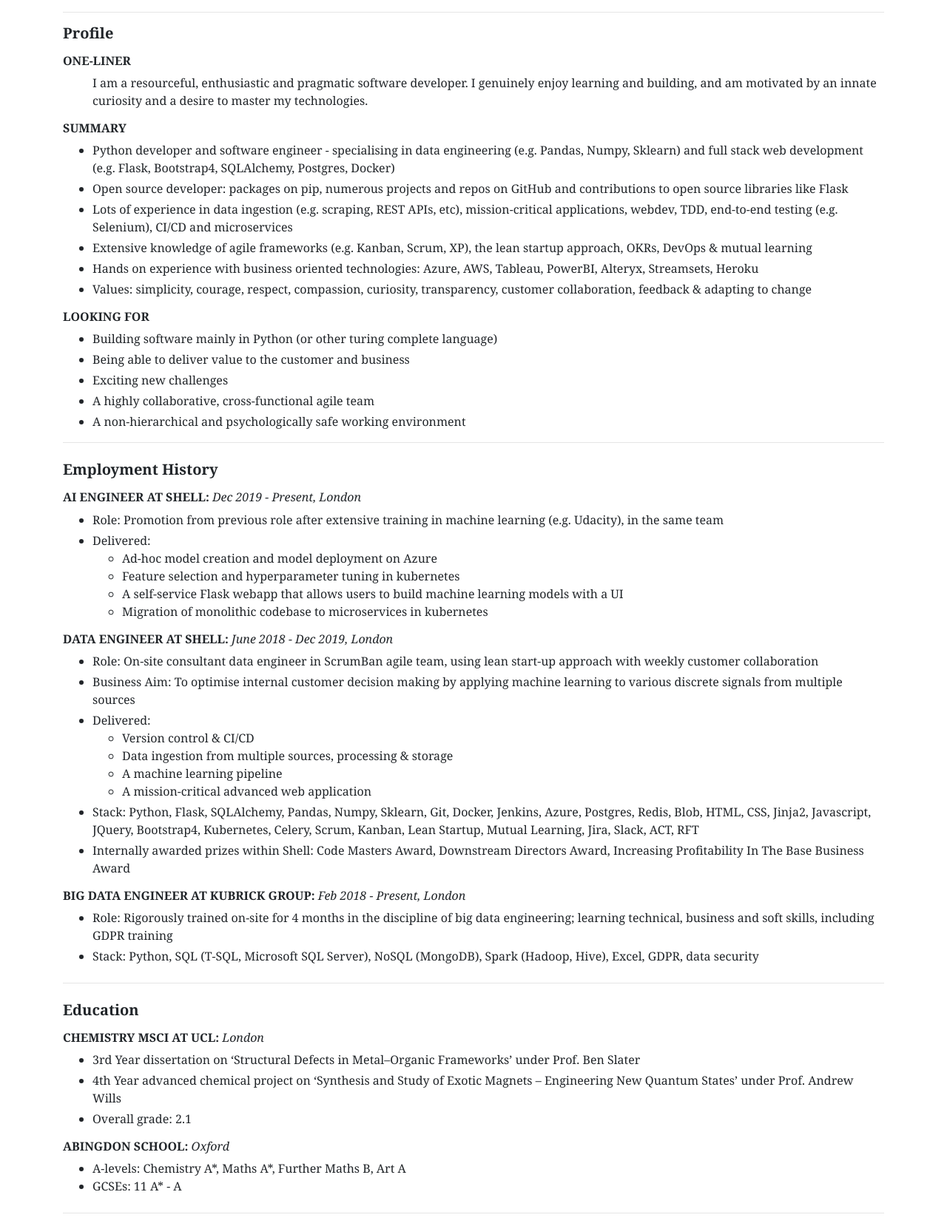
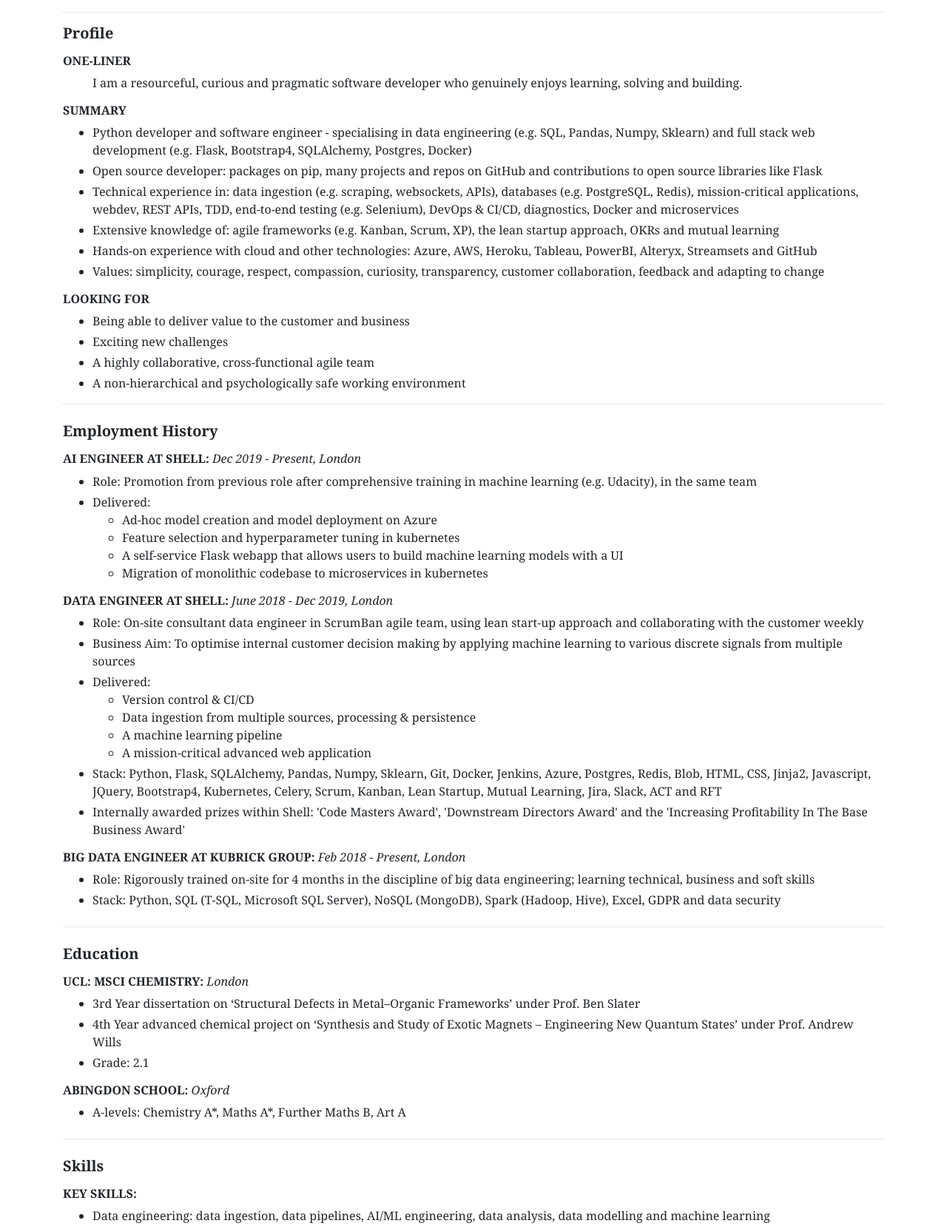
Before and after one commit to jackwardell/jackwardell, a Flask app: page / in a window 1280 px wide. Shown: the part 282-1940 px from the top of the page at 74% size. Run offline with Flask 2, Linux system fonts and the light colour scheme; some libraries are stand-ins or nearby versions.

Commit message:
updating

```diff
--- a/app/templates/index.html
+++ b/app/templates/index.html
@@ -43,7 +43,7 @@
         <div class="nav-scroller my-0">
             <nav class="nav d-flex justify-content-between my-0">
                 <a class="p-2" target="_blank" href="https://github.com/jackwardell">GitHub</a>
-                <a class="p-2" target="_blank" href="https://www.linkedin.com/in/jack-wardell-london/">LinkedIn</a>
+                <a class="p-2" target="_blank" href="https://www.linkedin.com/in/jack-wardell/">LinkedIn</a>
                 <a class="p-2" target="_blank" href="https://www.antipodecoefficient.com/">Antipode Coefficient</a>
                 <a class="p-2" target="_blank" href="https://github.com/jackwardell/jackwardell/raw/master/JACK_WARDELL_CV.pdf">Download PDF</a>
             </nav>
@@ -56,28 +56,23 @@
         <div class="my-3">
             <h6 class="section-subtitle">One-liner</h6>
             <ul style="list-style-type: none;">
-                <li>I am a resourceful, enthusiastic and pragmatic software
-                    developer. I genuinely enjoy learning and building, and am
-                    motivated by an innate curiosity and a desire to master my
-                    technologies.
-                </li>
+                <li>I am a resourceful, curious and pragmatic software developer who genuinely enjoys learning, solving and building.</li>
             </ul>
         </div>
         <div class="my-3">
             <h6 class="section-subtitle">Summary</h6>
             <ul>
-                <li class="my-1">Python developer and software engineer - specialising in data engineering (e.g. Pandas, Numpy, Sklearn) and full stack web development (e.g. Flask, Bootstrap4, SQLAlchemy, Postgres, Docker)</li>
-                <li class="my-1">Open source developer: packages on pip, numerous projects and repos on GitHub and contributions to open source libraries like Flask {% if pdf %}(<a href="https://github.com/jackwardell">https://github.com/jackwardell</a>){% endif %}</li>
-                <li class="my-1">Lots of experience in data ingestion (e.g. scraping, REST APIs, etc), mission-critical applications, webdev, TDD, end-to-end testing (e.g. Selenium), CI/CD and microservices</li>
-                <li class="my-1">Extensive knowledge of agile frameworks (e.g. Kanban, Scrum, XP), the lean startup approach, OKRs, DevOps & mutual learning</li>
-                <li class="my-1">Hands on experience with business oriented technologies: Azure, AWS, Tableau, PowerBI, Alteryx, Streamsets, Heroku</li>
-                <li class="my-1">Values: simplicity, courage, respect, compassion, curiosity, transparency, customer collaboration, feedback & adapting to change</li>
+                <li class="my-1">Python developer and software engineer - specialising in data engineering (e.g. SQL, Pandas, Numpy, Sklearn) and full stack web development (e.g. Flask, Bootstrap4, SQLAlchemy, Postgres, Docker)</li>
+                <li class="my-1">Open source developer: packages on pip, many projects and repos on GitHub and contributions to open source libraries like Flask {% if pdf %}(<a href="https://github.com/jackwardell">https://github.com/jackwardell</a>){% endif %}</li>
+                <li class="my-1">Technical experience in: data ingestion (e.g. scraping, websockets, APIs), databases (e.g. PostgreSQL, Redis), mission-critical applications, webdev, REST APIs, TDD, end-to-end testing (e.g. Selenium), DevOps & CI/CD, diagnostics, Docker and microservices</li>
+                <li class="my-1">Extensive knowledge of: agile frameworks (e.g. Kanban, Scrum, XP), the lean startup approach, OKRs and mutual learning</li>
+                <li class="my-1">Hands-on experience with cloud and other technologies: Azure, AWS, Heroku, Tableau, PowerBI, Alteryx, Streamsets and GitHub</li>
+                <li class="my-1">Values: simplicity, courage, respect, compassion, curiosity, transparency, customer collaboration, feedback and adapting to change</li>
             </ul>
         </div>
         <div class="my-3">
             <h6 class="section-subtitle">Looking for</h6>
             <ul>
-                <li class="my-1">Building software mainly in Python (or other turing complete language)</li>
                 <li class="my-1">Being able to deliver value to the customer and business</li>
                 <li class="my-1">Exciting new challenges</li>
                 <li class="my-1">A highly collaborative, cross-functional agile team</li>
@@ -91,7 +86,7 @@
         <div class="my-3">
             <h6 class="section-subtitle">AI Engineer at Shell: <span class="sub-subtitle">Dec 2019 - Present, London</span></h6>
             <ul>
-                <li class="my-1">Role: Promotion from previous role after extensive training in machine learning (e.g. Udacity), in the same team</li>
+                <li class="my-1">Role: Promotion from previous role after comprehensive training in machine learning (e.g. Udacity), in the same team</li>
                 <li class="my-1">Delivered:
                     <ul>
                         <li>Ad-hoc model creation and model deployment on Azure</li>
@@ -105,25 +100,25 @@
         <div class="my-3">
             <h6 class="section-subtitle">Data Engineer at Shell: <span class="sub-subtitle">June 2018 - Dec 2019, London</span></h6>
             <ul>
-                <li class="my-1">Role: On-site consultant data engineer in ScrumBan agile team, using lean start-up approach with weekly customer collaboration</li>
+                <li class="my-1">Role: On-site consultant data engineer in ScrumBan agile team, using lean start-up approach and collaborating with the customer weekly</li>
                 <li class="my-1">Business Aim: To optimise internal customer decision making by applying machine learning to various discrete signals from multiple sources</li>
                 <li class="my-1">Delivered:
                     <ul>
                         <li>Version control & CI/CD</li>
-                        <li>Data ingestion from multiple sources, processing & storage</li>
+                        <li>Data ingestion from multiple sources, processing & persistence</li>
                         <li>A machine learning pipeline</li>
                         <li>A mission-critical advanced web application</li>
                     </ul>
                 </li>
-                <li class="my-1">Stack: Python, Flask, SQLAlchemy, Pandas, Numpy, Sklearn, Git, Docker, Jenkins, Azure, Postgres, Redis, Blob, HTML, CSS, Jinja2, Javascript, JQuery, Bootstrap4, Kubernetes, Celery, Scrum, Kanban, Lean Startup, Mutual Learning, Jira, Slack, ACT, RFT</li>
-                <li class="my-1">Internally awarded prizes within Shell: Code Masters Award, Downstream Directors Award, Increasing Profitability In The Base Business Award</li>
+                <li class="my-1">Stack: Python, Flask, SQLAlchemy, Pandas, Numpy, Sklearn, Git, Docker, Jenkins, Azure, Postgres, Redis, Blob, HTML, CSS, Jinja2, Javascript, JQuery, Bootstrap4, Kubernetes, Celery, Scrum, Kanban, Lean Startup, Mutual Learning, Jira, Slack, ACT and RFT</li>
+                <li class="my-1">Internally awarded prizes within Shell: 'Code Masters Award', 'Downstream Directors Award' and the 'Increasing Profitability In The Base Business Award'</li>
             </ul>
         </div>
         <div class="my-3">
             <h6 class="section-subtitle">Big Data Engineer at Kubrick Group: <span class="sub-subtitle">Feb 2018 - Present, London</span></h6>
             <ul>
-                <li class="my-1">Role: Rigorously trained on-site for 4 months in the discipline of big data engineering; learning technical, business and soft skills, including GDPR training</li>
-                <li class="my-1">Stack: Python, SQL (T-SQL, Microsoft SQL Server), NoSQL (MongoDB), Spark (Hadoop, Hive), Excel, GDPR, data security
+                <li class="my-1">Role: Rigorously trained on-site for 4 months in the discipline of big data engineering; learning technical, business and soft skills</li>
+                <li class="my-1">Stack: Python, SQL (T-SQL, Microsoft SQL Server), NoSQL (MongoDB), Spark (Hadoop, Hive), Excel, GDPR and data security
                 </li>
             </ul>
         </div>
@@ -132,18 +127,18 @@
     <section class="my-4">
         <h5 class="section-title">Education</h5>
         <div class="my-3">
-            <h6 class="section-subtitle">Chemistry MSci at UCL: <span class="sub-subtitle">London</span></h6>
+            <h6 class="section-subtitle">UCL: MSci Chemistry: <span class="sub-subtitle">London</span></h6>
             <ul>
                 <li class="my-1">3rd Year dissertation on ‘Structural Defects in Metal–Organic Frameworks’ under Prof. Ben Slater</li>
                 <li class="my-1">4th Year advanced chemical project on ‘Synthesis and Study of Exotic Magnets – Engineering New Quantum States’ under Prof. Andrew Wills</li>
-                <li>Overall grade: 2.1</li>
+                <li>Grade: 2.1</li>
             </ul>
         </div>
         <div class="my-3">
             <h6 class="section-subtitle">Abingdon School: <span class="sub-subtitle">Oxford</span></h6>
             <ul>
                 <li>A-levels: Chemistry A*, Maths A*, Further Maths B, Art A</li>
-                <li>GCSEs: 11 A* - A</li>
+                {#                <li>GCSEs: 11 A* - A</li>#}
             </ul>
         </div>
     </section>
@@ -153,16 +148,16 @@
         <div class="my-3">
             <h6 class="section-subtitle">Key Skills:</h6>
             <ul>
-                <li class="my-1">Data engineering: data ingestion, data pipelines, AI/ML engineering, data analysis, data modelling & machine learning</li>
-                <li class="my-1">Software engineering: full stack development (back end & frond end engineering), TDD, SOLID, APIs & design</li>
-                <li class="my-1">Agile & other methodologies: Scrum, Kanban, Lean, XP, OKRs, mutual learning, DevOps</li>
-                <li class="my-1">Other: chemistry, maths, Microsoft Office, public speaking, trading</li>
+                <li class="my-1">Data engineering: data ingestion, data pipelines, AI/ML engineering, data analysis, data modelling and machine learning</li>
+                <li class="my-1">Software engineering: back end & frond end engineering, databases, TDD, SOLID, APIs and design</li>
+                <li class="my-1">Agile & other methodologies: Scrum, Kanban, Lean, XP, OKRs, mutual learning and DevOps</li>
+                <li class="my-1">Other: chemistry, maths, Microsoft Office, public speaking and trading</li>
             </ul>
         </div>
         <div class="my-3">
             <h6 class="section-subtitle">Languages, Libraries, etc:</h6>
             <ul>
-                <li class="my-1">Python, SQL, HTML, CSS, Javascript, Flask, JQuery, Bootstrap4, Jinja2, Pandas, Numpy, Scikit-learn, SQLAlchemy, Postgres, Docker, Git, Click</li>
+                <li class="my-1">Python, SQL, HTML, CSS, Javascript, Flask, JQuery, Bootstrap4, Jinja2, Pandas, Numpy, Scikit-learn, SQLAlchemy, Postgres, Docker, Git and Click</li>
             </ul>
         </div>
     </section>
@@ -170,28 +165,51 @@
     <section class="my-4">
         <h5 class="section-title">Personal</h5>
         <div class="my-3">
-            <h6 class="section-subtitle">Antipode coefficent:</h6>
+            <h6 class="section-subtitle">Projects:</h6>
             <ul>
-                <li class="my-1">Built a website to calculate the antipode coefficient between two points. The basic idea is that two points can be described with a number between 0 and 1, where 1 represents a place being perfectly opposite on the globe {% if pdf %}(<a href="https://www.antipodecoefficient.com/">https://www.antipodecoefficient.com/</a>){% endif %}</li>
-                <li class="my-1">Stack: Flask, SQLAlchemy, Alembic, PostgreSQL, Heroku, Mapbox, GeoPy, GeoJSON, Gunicorn, Click, Bootstrap4, pytest, TDD, GitHub, JQuery</li>
+                <li class="my-1">
+                    Antipode Coefficient (<a href="https://www.antipodecoefficient.com/">https://www.antipodecoefficient.com/</a>)
+                    <ul>
+                        <li class="my-1">Built a website to calculate the antipode coefficient between two points. The basic idea is that two points can be described with a number between 0 and 1, where 1 represents a place being perfectly opposite on the globe {% if pdf %}(<a href="https://www.antipodecoefficient.com/">https://www.antipodecoefficient.com/</a>){% endif %}</li>
+                        <li class="my-1">Stack: Flask, SQLAlchemy, Alembic, PostgreSQL, Heroku, Mapbox, GeoPy, GeoJSON, Gunicorn, Click, Bootstrap4, pytest, TDD, GitHub and JQuery</li>
+                    </ul>
+                </li>
+                <li class="my-1">
+                    The Urban Goose (<a href="https://the-urban-goose.herokuapp.com/">https://the-urban-goose.herokuapp.com/</a>)
+                    <ul>
+                        <li class="my-1">Built a website for a friend to review restaurants in London with a rich map interface (in beta - still collaborating with him)</li>
+                    </ul>
+                </li>
+                <li class="my-1">
+                    SlackTime (<a href="https://github.com/jackwardell/SlackTime">https://github.com/jackwardell/SlackTime</a>)
+                    <ul>
+                        <li class="my-1">Built a simple, fast and intuitive python package for the Slack WebAPI</li>
+                    </ul>
+                </li>
             </ul>
         </div>
         <div class="my-3">
-            <h6 class="section-subtitle">Udacity course on machine learning:</h6>
+            <h6 class="section-subtitle">Learning:</h6>
             <ul>
-                <li class="my-1">Completed multiple projects on supervised and unsupervised learning, with sklearn and pytorch</li>
-                <li class="my-1">Stack: Ensemble models, Bayesian models, SVMs, Image classifiers, PCA, scikit-learn, pytorch, matplotlib, seaborn, pandas, numpy</li>
+                <li class="my-1">
+                    Machine Learning - Udacity
+                    <ul>
+                        <li>Completed multiple projects on supervised and unsupervised learning, with Sklearn and PyTorch</li>
+                        <li>Stack: Ensemble models, Bayesian models, SVMs, image classifiers, PCA, Scikit-learn, PyTorch, Matplotlib, Seaborn, Pandas and Numpy</li>
+                    </ul>
+                </li>
+                <li class="my-1">Accelerated Computer Science Fundamentals Specialization - University OF Illinois at Urbana-Champaign (through Coursera)
+                    <ul>
+                        <li>Working through the content for potential CS Masters</li>
+                    </ul>
+                </li>
+                <li class="my-1">Easy to Advanced Data Structures - William Fiset (through Udemy)</li>
             </ul>
         </div>
         <div class="my-3">
-            <h6 class="section-subtitle">Open source contributor:</h6>
+            <h6 class="section-subtitle">Other:</h6>
             <ul>
-                <li class="my-1">A few packages on pip, contributions to Flask, many repos and projects on GitHub {% if pdf %}(<a href="https://github.com/jackwardell">https://github.com/jackwardell</a>){% endif %}</li>
-            </ul>
-        </div>
-        <div class="my-3">
-            <h6 class="section-subtitle">Gardening, botany, horticulture & bonsai:</h6>
-            <ul>
+                <li class="my-1">Gardening, botany, horticulture & bonsai:</li>
                 <li class="my-1">I enjoy growing plants and identifying trees. This summer I have been potting up saplings in preparation for bonsai</li>
             </ul>
         </div>
```
Also changed, not shown: 1 other file.
